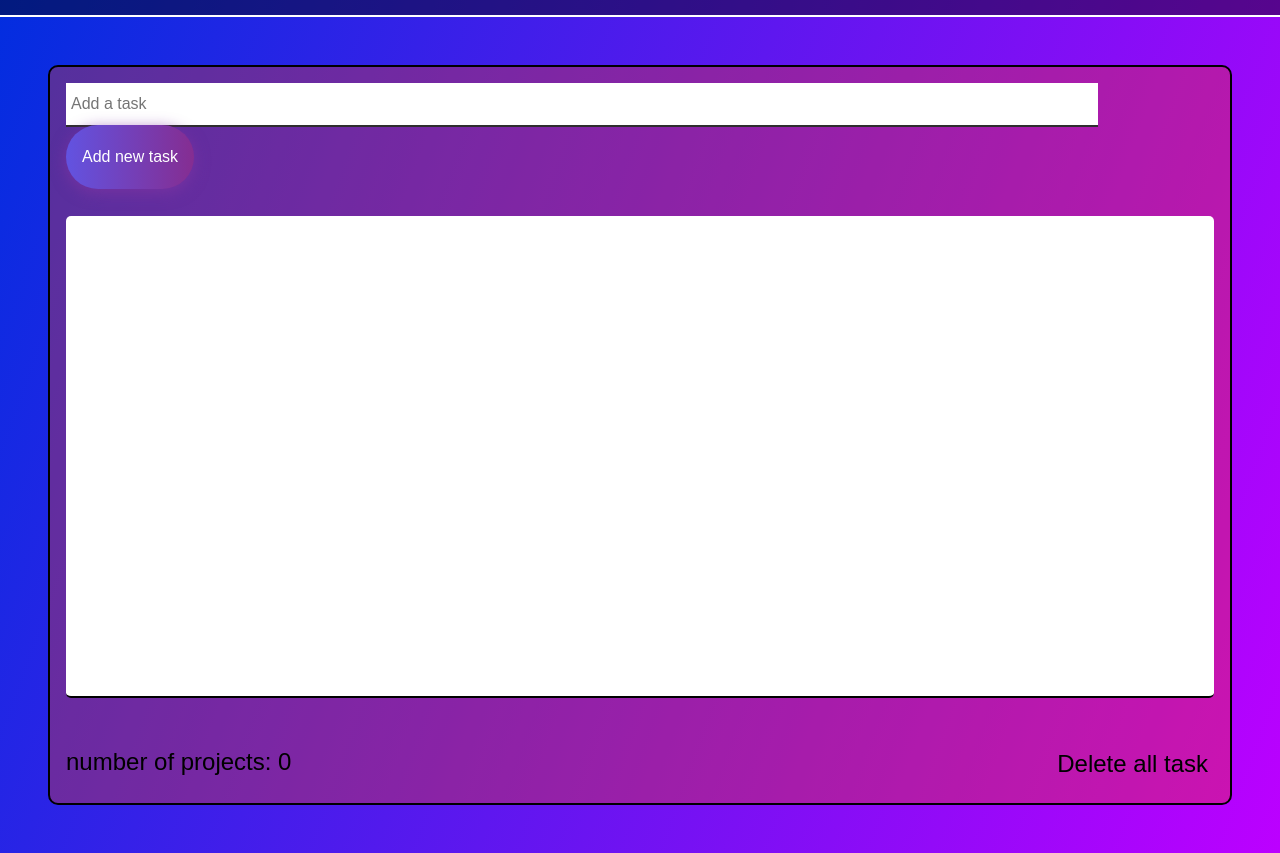
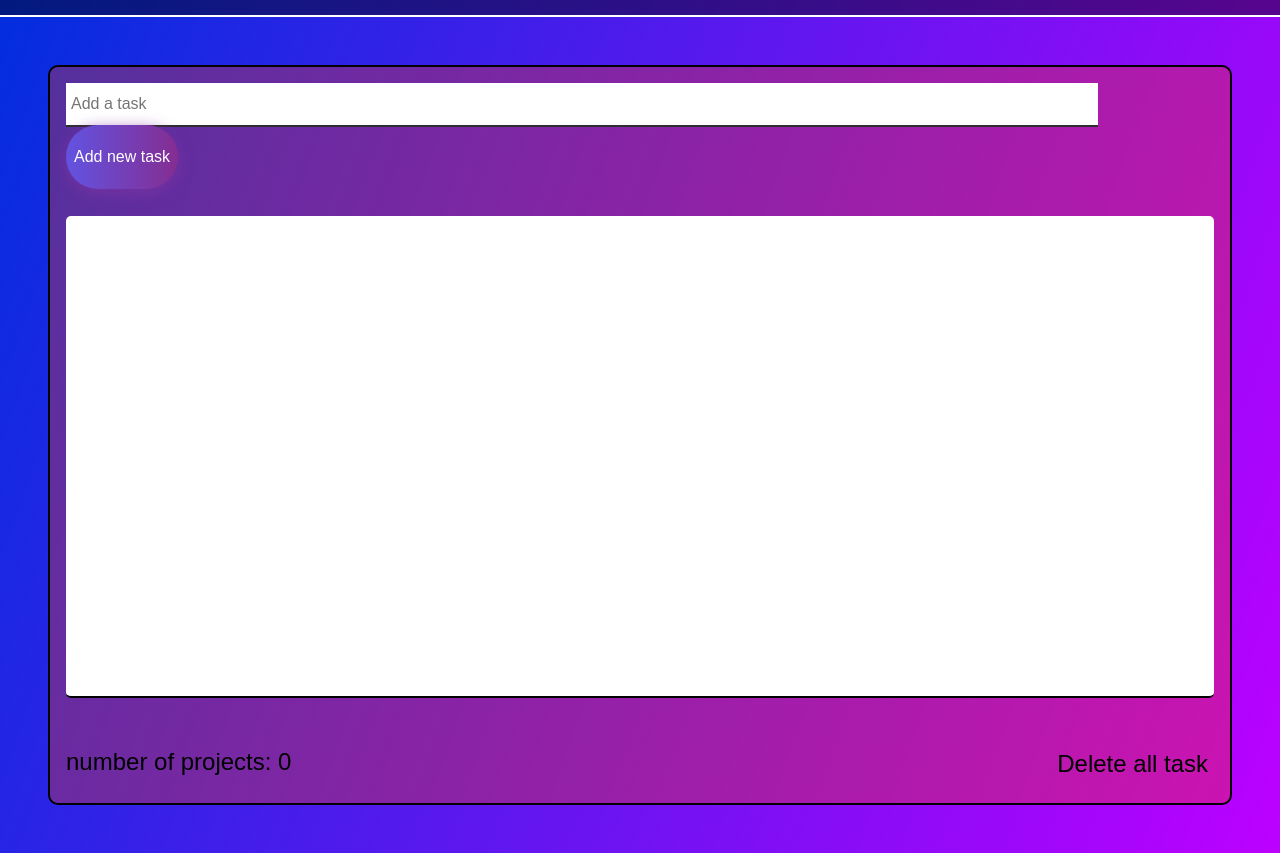
Before and after one commit to HidekashiLawliet/ToDoList, a website: page index.html in a window 1280 px wide. Shown: the part 54-907 px from the top of the page. Drawn offline with Linux system fonts and the light colour scheme.

Commit message:
UPD button css

```diff
--- a/src/index.css
+++ b/src/index.css
@@ -66,7 +66,7 @@ body {
     color: #fff;
     cursor: pointer;
     height: 4rem;
-    width: 8rem;
+    width: 7rem;
     padding: 5px;
     border: none;
     background-size: 300% 100%;
```
